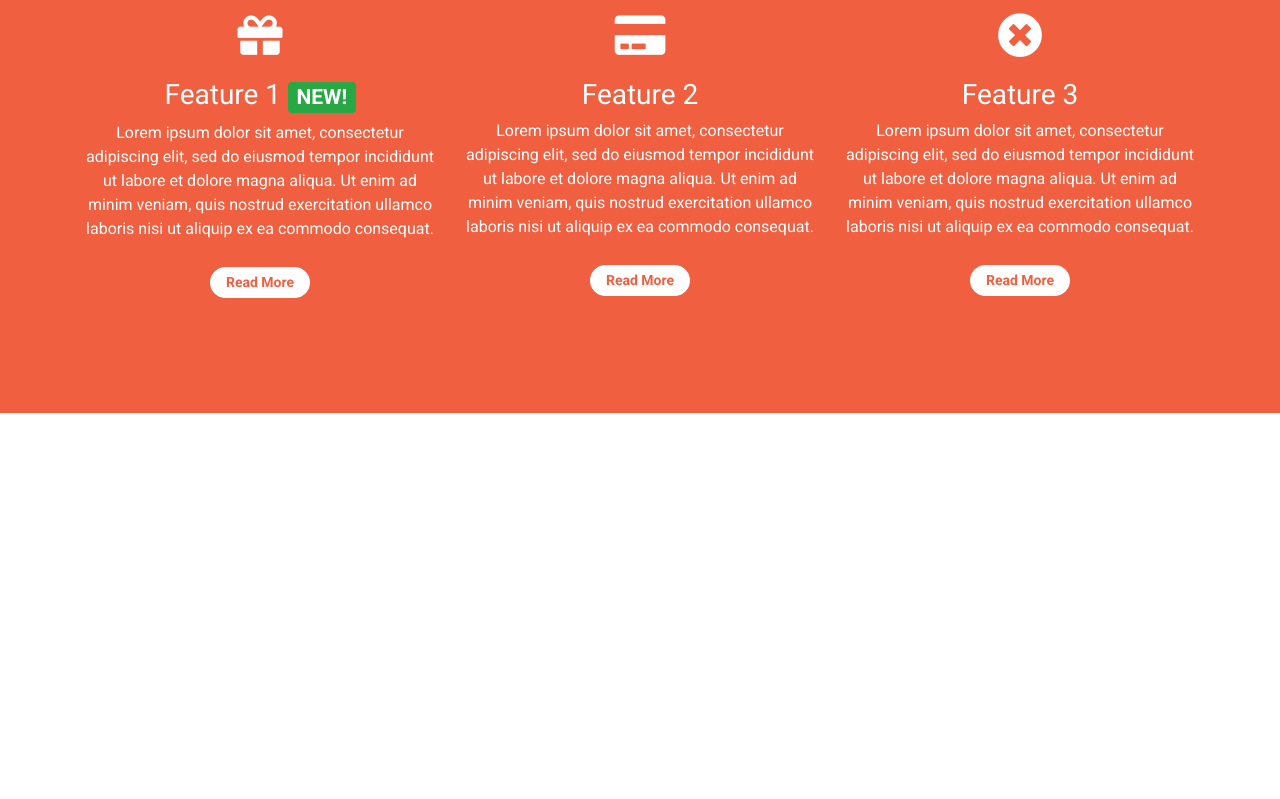
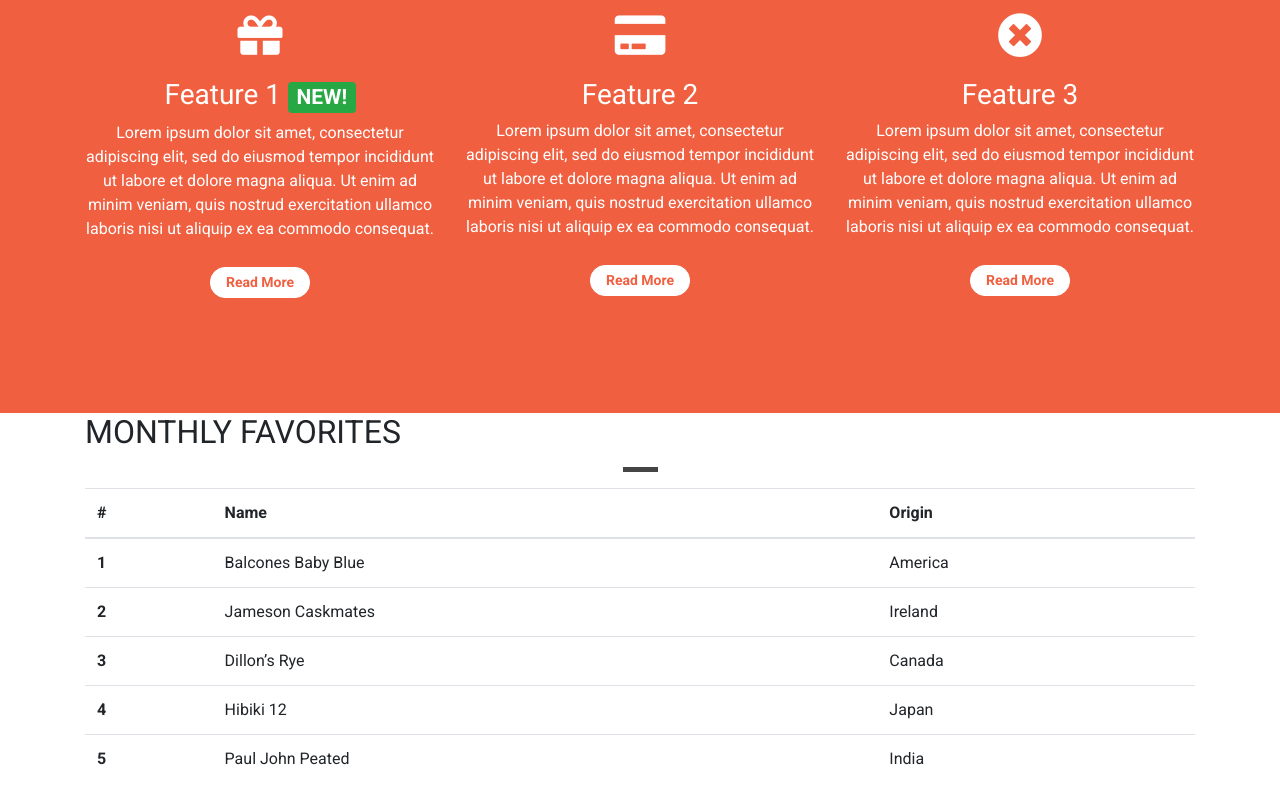
Before and after one commit to KirstChat/bootstrap-4, a plain HTML site: page index.html in a window 1280 px wide. Shown: the part 1310-2109 px from the top of the page. Before the commit the page ends 1723 px from the top, so only its background shows below. Drawn offline with nearby package versions, Linux system fonts and the light colour scheme.

Commit message:
added a table section with monthly favorites

```diff
--- a/index.html
+++ b/index.html
@@ -5,11 +5,24 @@
     <meta name="viewport" content="width=device-width, initial-scale=1.0" />
     <title>Whiskey Drop | Taste a new whiskey every month</title>
     <!-- Bootstrap -->
-    <link rel="stylesheet" href="https://stackpath.bootstrapcdn.com/bootstrap/4.5.0/css/bootstrap.min.css" integrity="sha384-9aIt2nRpC12Uk9gS9baDl411NQApFmC26EwAOH8WgZl5MYYxFfc+NcPb1dKGj7Sk" crossorigin="anonymous"/>
+    <link
+      rel="stylesheet"
+      href="https://stackpath.bootstrapcdn.com/bootstrap/4.5.0/css/bootstrap.min.css"
+      integrity="sha384-9aIt2nRpC12Uk9gS9baDl411NQApFmC26EwAOH8WgZl5MYYxFfc+NcPb1dKGj7Sk"
+      crossorigin="anonymous"
+    />
     <!-- Font Awesome -->
-    <link rel="stylesheet" href="https://use.fontawesome.com/releases/v5.13.0/css/all.css" integrity="sha384-Bfad6CLCknfcloXFOyFnlgtENryhrpZCe29RTifKEixXQZ38WheV+i/6YWSzkz3V" crossorigin="anonymous"/>
+    <link
+      rel="stylesheet"
+      href="https://use.fontawesome.com/releases/v5.13.0/css/all.css"
+      integrity="sha384-Bfad6CLCknfcloXFOyFnlgtENryhrpZCe29RTifKEixXQZ38WheV+i/6YWSzkz3V"
+      crossorigin="anonymous"
+    />
     <!-- Google Fonts -->
-    <link href="https://fonts.googleapis.com/css2?family=Roboto:wght@400;700&display=swap" rel="stylesheet"/>
+    <link
+      href="https://fonts.googleapis.com/css2?family=Roboto:wght@400;700&display=swap"
+      rel="stylesheet"
+    />
     <!-- Stylesheet -->
     <link rel="stylesheet" href="css/style.css" />
   </head>
@@ -29,7 +42,7 @@
         </div>
       </div>
       <!-- End Alert -->
-
+      <!-- Navbar -->
       <nav class="navbar navbar-dark navbar-expand-sm">
         <a class="navbar-brand" href="/">Whiskey Drop</a>
 
@@ -86,6 +99,7 @@
           <a href="/login" class="btn btn--cta btn--red">Sign In / Sign Up</a>
         </div>
       </nav>
+      <!-- End Navbar -->
     </div>
 
     <!-- Callout -->
@@ -137,7 +151,13 @@
             <div class="col-12 col-md-6">
               <div class="media">
                 <div class="d-none d-sm-block">
-                  <img src="images/girl-image.png" class="rounded-circle mr-3" height="100" width="100" alt="Girl"/>
+                  <img
+                    src="images/girl-image.png"
+                    class="rounded-circle mr-3"
+                    height="100"
+                    width="100"
+                    alt="Girl"
+                  />
                 </div>
                 <div class="media-body">
                   <blockquote class="blockquote">
@@ -182,7 +202,9 @@
           <div class="row">
             <div class="col-12 page-header">
               <h2 class="text-uppercase">Features:</h2>
-              <hr class="block-divider block-divider--short block-divider--white">
+              <hr
+                class="block-divider block-divider--short block-divider--white"
+              />
             </div>
           </div>
           <div class="row">
@@ -204,8 +226,7 @@
             <div class="col-12 col-md-6 col-lg-4">
               <div class="feature">
                 <h3>
-                  <i class="fas fa-credit-card d-none d-sm-block"></i> Feature
-                  2
+                  <i class="fas fa-credit-card d-none d-sm-block"></i> Feature 2
                 </h3>
                 <p>
                   Lorem ipsum dolor sit amet, consectetur adipiscing elit, sed
@@ -238,16 +259,50 @@
     <!-- End Features -->
 
     <!-- Monthly Favorites -->
-    <!-- <section>
-            <table class="table">
+    <div class="container-wrapper">
+    <div class="container">
+    <section class="monthly-favorites">
+      <h2 class="text-uppercase">Monthly Favorites</h2>
+      <hr class="block-divider block-divider--short" />
+      <table class="table table-hover">
         <thead>
           <tr>
+            <th scope="col">#</th>
             <th scope="col">Name</th>
             <th scope="col">Origin</th>
           </tr>
         </thead>
+        <tbody>
+        <tr>
+        <th scope="row">1</th>
+        <td>Balcones Baby Blue</td>
+        <td>America</td>
+        </tr>
+        <tr>
+        <th scope="row">2</th>
+        <td>Jameson Caskmates</td>
+        <td>Ireland</td>
+        </tr>
+        <tr>
+        <th scope="row">3</th>
+        <td>Dillon’s Rye</td>
+        <td>Canada</td>
+        </tr>
+        <tr>
+        <th scope="row">4</th>
+        <td>Hibiki 12</td>
+        <td>Japan</td>
+        <tr>
+        <th scope="row">5</th>
+        <td>Paul John Peated</td>
+        <td>India</td>
+        </tr>
+        </tr>
+        </tbody>
       </table>
-        </section> -->
+    </section>
+    </div>
+    </div>
     <!-- End Monthly Favorites -->
 
     <!-- Modal -->
```
Lines whose indentation alone changed are shown as unchanged.
